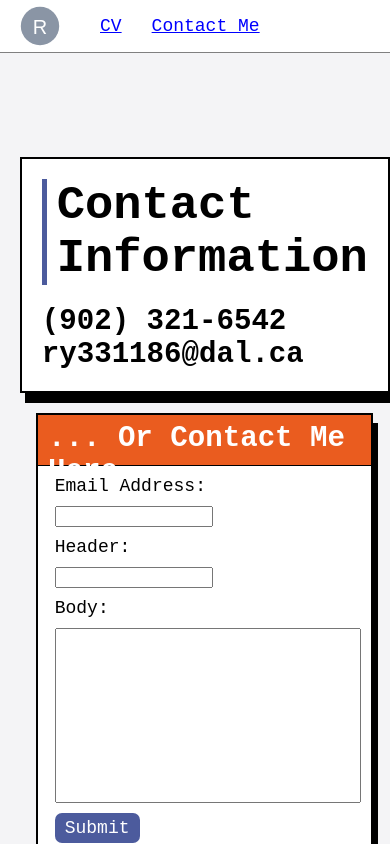
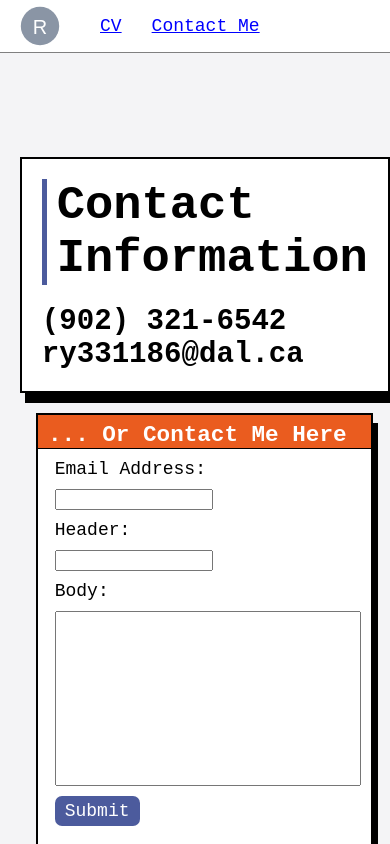
Before and after one commit to RyanMoore145/Resume, a React (Create React App) app: page /ContactMe in a window 390 px wide. Built offline with nearby package versions, Linux system fonts and the light colour scheme.

Commit message:
fixed layout on smaller viewports

```diff
--- a/src/ContactMe.module.css
+++ b/src/ContactMe.module.css
@@ -27,7 +27,7 @@
 }
 
 .FormHeader {
-	height: 50px;
+	height: fit-content;
 	background-color: var(--orange);
 	border-bottom: 1px solid black;
 	color: white;
@@ -101,7 +101,7 @@
 	margin-bottom: 20px;
 }
 
-footer {
+.Page footer {
 	text-align: right;
 }
 
@@ -119,6 +119,10 @@ footer {
 		padding-bottom: 30px;
 	}
 
+	.FormHeader * {
+		font-size: 5.8vmin;
+	}
+
 	#contactMeMessage {
 		box-shadow: 5px 10px;
 	}
```
